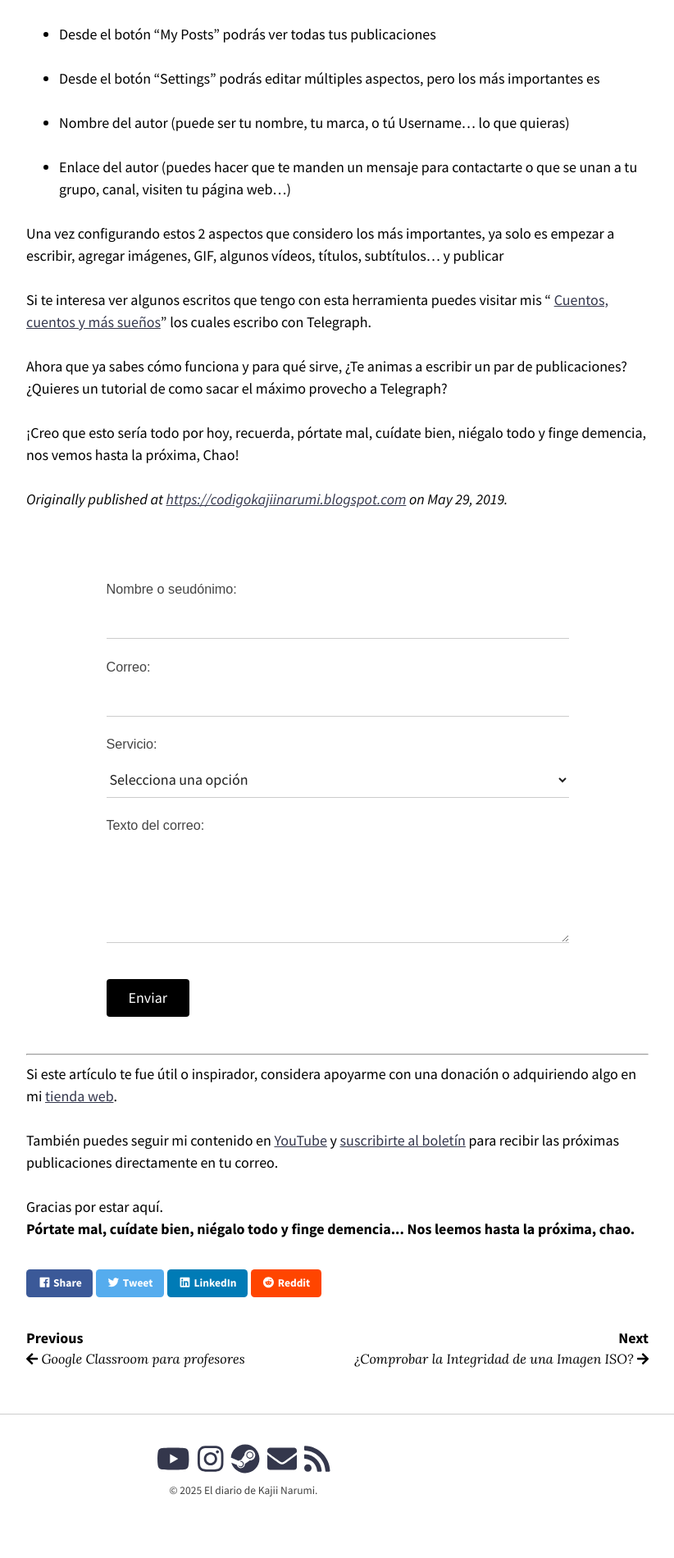
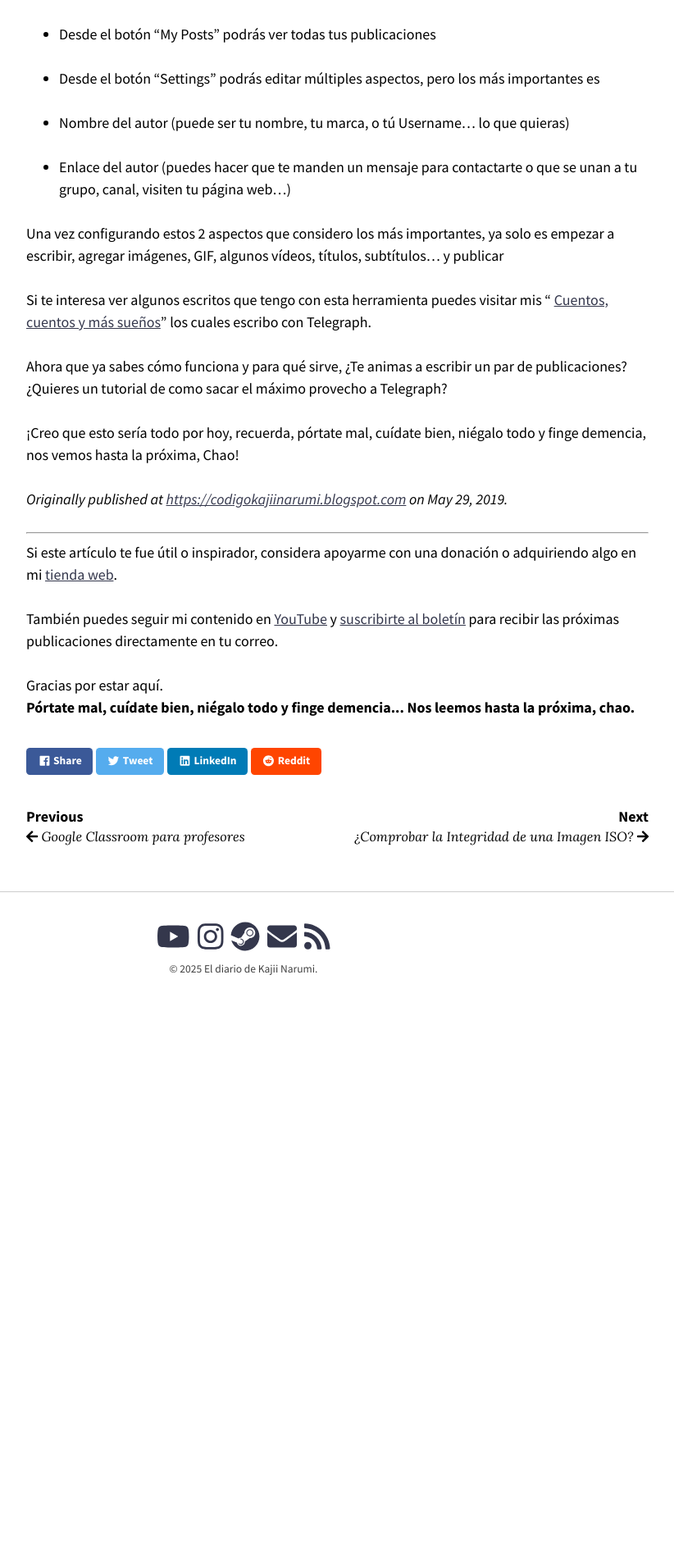
Before and after one commit to KajiiNarumi/Blog, a Jekyll site: the page built from _posts/2024-05-28-telegra-ph.md, in a window 1280 px wide. Shown: the part 1982-3882 px from the top of the page at 82% size, without its empty margins (343-1165 px from the left). Built offline with Jekyll 4.4.1, drawn with Linux system fonts in a browser that asks for light colours; nearby versions of some CDN libraries; after the commit the page ends 3246 px from its top, so only the background shows below that; some of the changed lines change nothing that is shown.

Commit message:
Update 2024-05-28-telegra-ph.md

```diff
--- a/_posts/2024-05-28-telegra-ph.md
+++ b/_posts/2024-05-28-telegra-ph.md
@@ -54,81 +54,3 @@ Ahora que ya sabes cómo funciona y para qué sirve, ¿Te animas a escribir un p
 ¡Creo que esto sería todo por hoy, recuerda, pórtate mal, cuídate bien, niégalo todo y finge demencia, nos vemos hasta la próxima, Chao!
 
 _Originally published at [https://codigokajiinarumi.blogspot.com](https://codigokajiinarumi.blogspot.com/2019/05/telegraph_29.html) on May 29, 2019._
-
-<style>
-.formulario-minimal {
-  max-width: 600px;
-  margin: 0 auto;
-  padding: 2rem 1rem;
-  width: 90%;
-  font-family: sans-serif;
-}
-
-.formulario-minimal label {
-  display: block;
-  margin: 1.2rem 0 0.5rem;
-  font-size: 0.9rem;
-  color: #444;
-}
-
-.formulario-minimal input,
-.formulario-minimal select,
-.formulario-minimal textarea {
-  width: 100%;
-  border: none;
-  border-bottom: 1px solid #ccc;
-  padding: 0.5rem 0;
-  background: transparent;
-  font-size: 1rem;
-  color: #222;
-  outline: none;
-}
-
-.formulario-minimal input:focus,
-.formulario-minimal select:focus,
-.formulario-minimal textarea:focus {
-  border-bottom: 1px solid #000;
-}
-
-.formulario-minimal button {
-  margin-top: 2rem;
-  padding: 0.7rem 1.5rem;
-  background: #000;
-  color: #fff;
-  border: none;
-  font-size: 1rem;
-  cursor: pointer;
-  border-radius: 4px;
-  transition: background 0.2s ease;
-}
-
-.formulario-minimal button:hover {
-  background: #333;
-}
-</style>
-
-<form class="formulario-minimal" action="https://formsubmit.co/contacto@kajiinarumi.com" method="POST">
-  <input type="hidden" name="_captcha" value="false">
-  <input type="hidden" name="_next" value="https://blog.kajiinarumi.com/gracias/">
-  <input type="text" name="_honey" style="display:none">
-
-  <label for="name">Nombre o seudónimo:</label>
-  <input type="text" name="name" id="name" required>
-
-  <label for="email">Correo:</label>
-  <input type="email" name="email" id="email" required>
-
-  <label for="service">Servicio:</label>
-  <select name="service" id="service" required>
-    <option value="" disabled selected>Selecciona una opción</option>
-    <option value="Lectura oracular">Lectura oracular</option>
-    <option value="Soporte técnico">Soporte técnico</option>
-    <option value="Examen visual">Examen visual</option>
-    <option value="Conexión personal">Conexión personal</option>
-  </select>
-
-  <label for="message">Texto del correo:</label>
-  <textarea name="message" id="message" rows="5" required></textarea>
-
-  <button type="submit">Enviar</button>
-</form>
```
